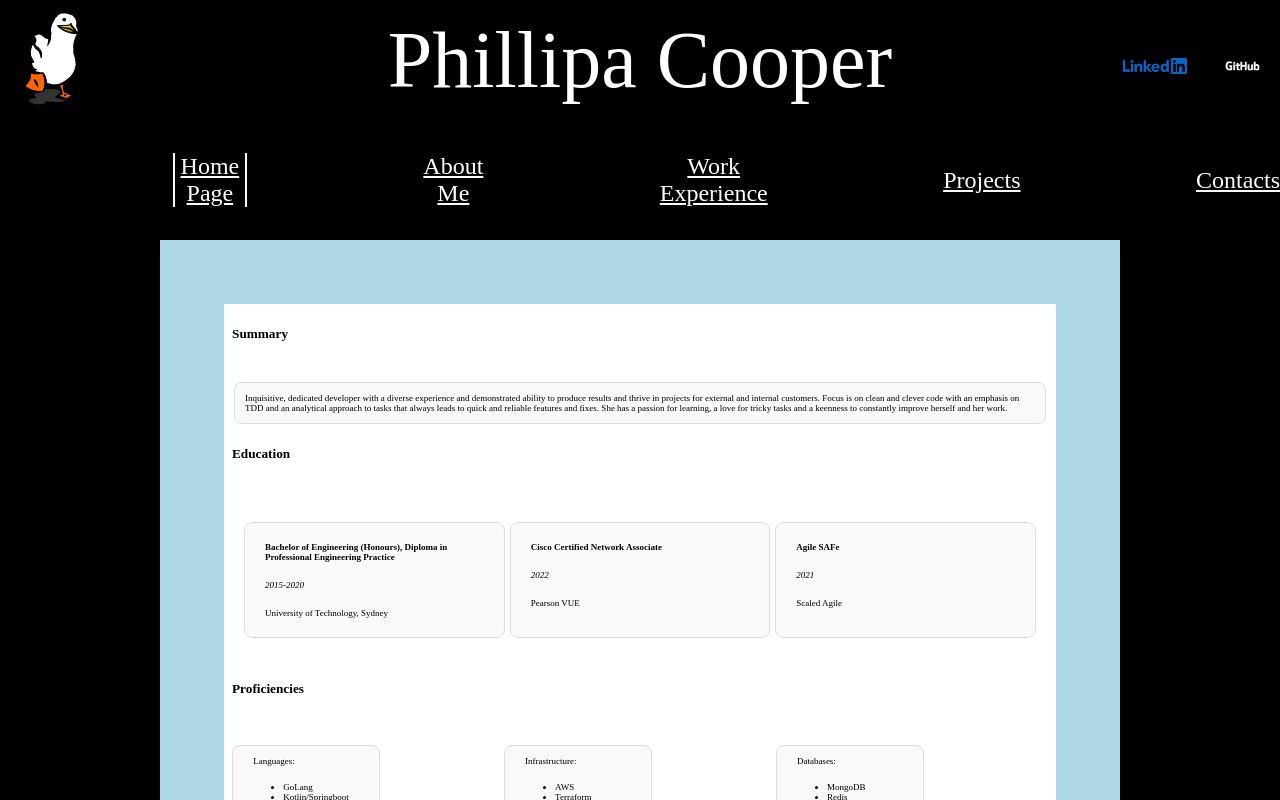
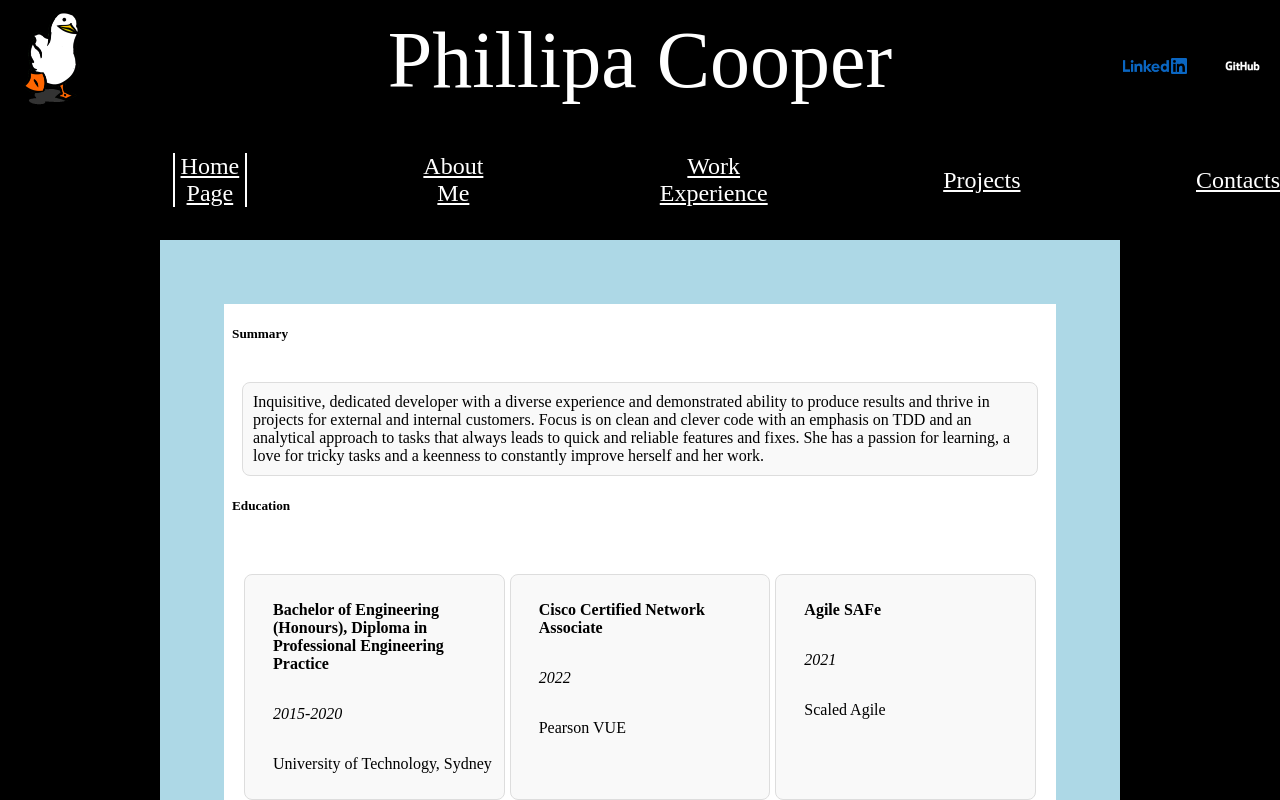
Before and after one commit to phillipacooper0/phillipacooper, a React (Create React App) app: page /about in a window 1280 px wide. Shown: the top 800 px of the page. Built offline with nearby package versions, Linux system fonts and the light colour scheme.

Commit message:
adjusted font sizes

```diff
--- a/src/components/CollapsedExcerpt/CollapsedExcerpt.module.css
+++ b/src/components/CollapsedExcerpt/CollapsedExcerpt.module.css
@@ -11,13 +11,13 @@
     width: 100%;
     text-align: left;
     border:none;
-    font-size: x-small;
+    font-size: medium;
     padding-bottom: 2%;
 }
 
 .collapsable p {
     margin-top: 5px;
-    font-size: xx-small;
+    font-size: xmedium;
 }
 
 .collapsable div {
@@ -30,7 +30,7 @@
 }
 
 .collapsable div1 {
-    font-size: x-small;
+    font-size: medium;
     font-weight: bold;
     margin-left: 1lh;
 }
--- a/src/pages/background.module.css
+++ b/src/pages/background.module.css
@@ -102,34 +102,34 @@
 
 .standard .containerbytwo p{
     justify-content: left;
-    font-size:xx-small;
+    font-size:xmedium;
     justify-self: left;
 }
 
 .standard .containerbytwo h8{
     justify-content: left;
     justify-self: left;
-    font-size:xx-small;
+    font-size:xmedium;
     text-underline-offset: 10;
 }
 
 .standard p{
     justify-content: left;
-    font-size:xx-small;
+    font-size:xmedium;
     justify-self: left;
     margin-left: 1lh;
 }
 
 .standard li{
     justify-content: left;
-    font-size:xx-small;
+    font-size:xmedium;
 }
 
 .standard  h8{
     margin-left: 1lh;
     justify-content: left;
     justify-self: left;
-    font-size:xx-small;
+    font-size:xmedium;
     text-underline-offset: 10;
 }
 
```
